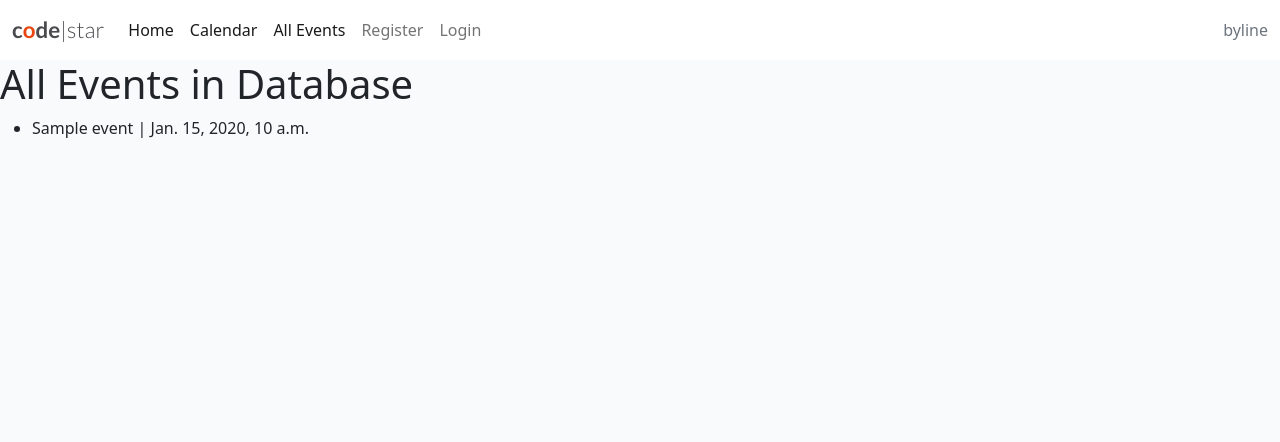
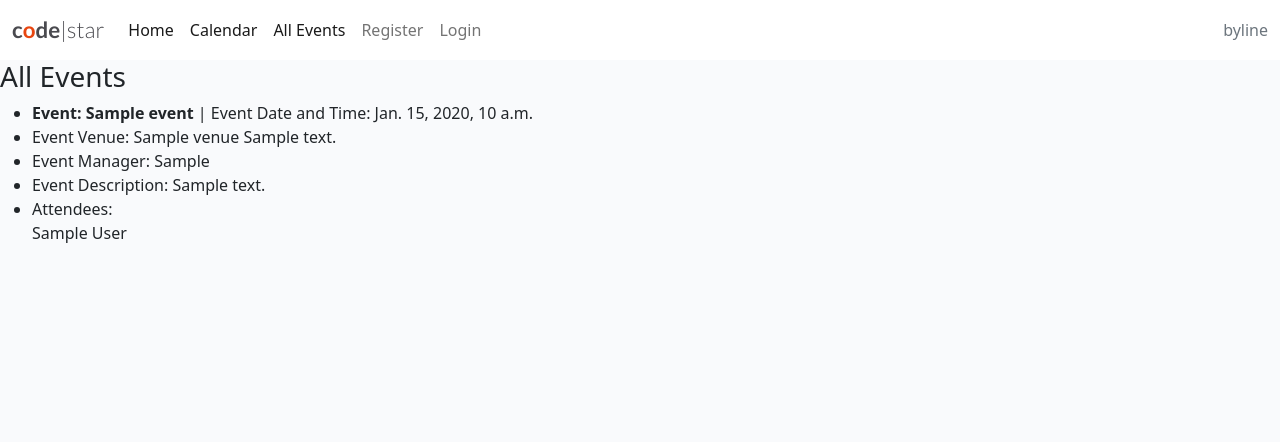
Before and after one commit to ColetteThomson/smart_events, a Django app: a page that uses events/templates/all_events.html in a window 1280 px wide. Shown: the top 442 px of the page. Run offline with Django 3.2, Linux system fonts and the light colour scheme; tables that the repository leaves empty hold one stand-in row (values such as "Sample post").

Commit message:
edit all_events.html layout

```diff
--- a/events/templates/all_events.html
+++ b/events/templates/all_events.html
@@ -3,14 +3,25 @@
 {% block title %}Displaying Model Data{% endblock title %}
 
 {% block content %}
-    <h1>All Events in Database</h1>
+    <h3>All Events</h3>
 
-    {{ all_events }}
     <ul>
         {% for event in event_list %}
-            <li>{{ event.event_name }} | {{ event.event_date }}</li>
+            <li><strong>Event: {{ event.event_name }} </strong>  |  Event Date and Time: {{ event.event_date }}</li>
+            <!-- call venue objects from class Venue -->
+            <li>Event Venue: {{ event.venue  }} {{ event.venue.address }}</li>
+            <li>Event Manager: {{ event.manager }}</li>
+            <li>Event Description: {{ event.description }}</li>
+            <!-- for loop to list all attendees for this event-->
+            <li>Attendees:<br/>
+                {% for user in event.attendees.all %}
+                {{ user }}<br/>
+                <!-- end for loop for: list all attendees -->
+                {% endfor %}
+            </li>
+    </ul>
+    <br/>
+        <!-- end for loop for: event_list -->
         {% endfor %}
 
-    </ul>
-
-    {% endblock content %}
+{% endblock content %}
```
